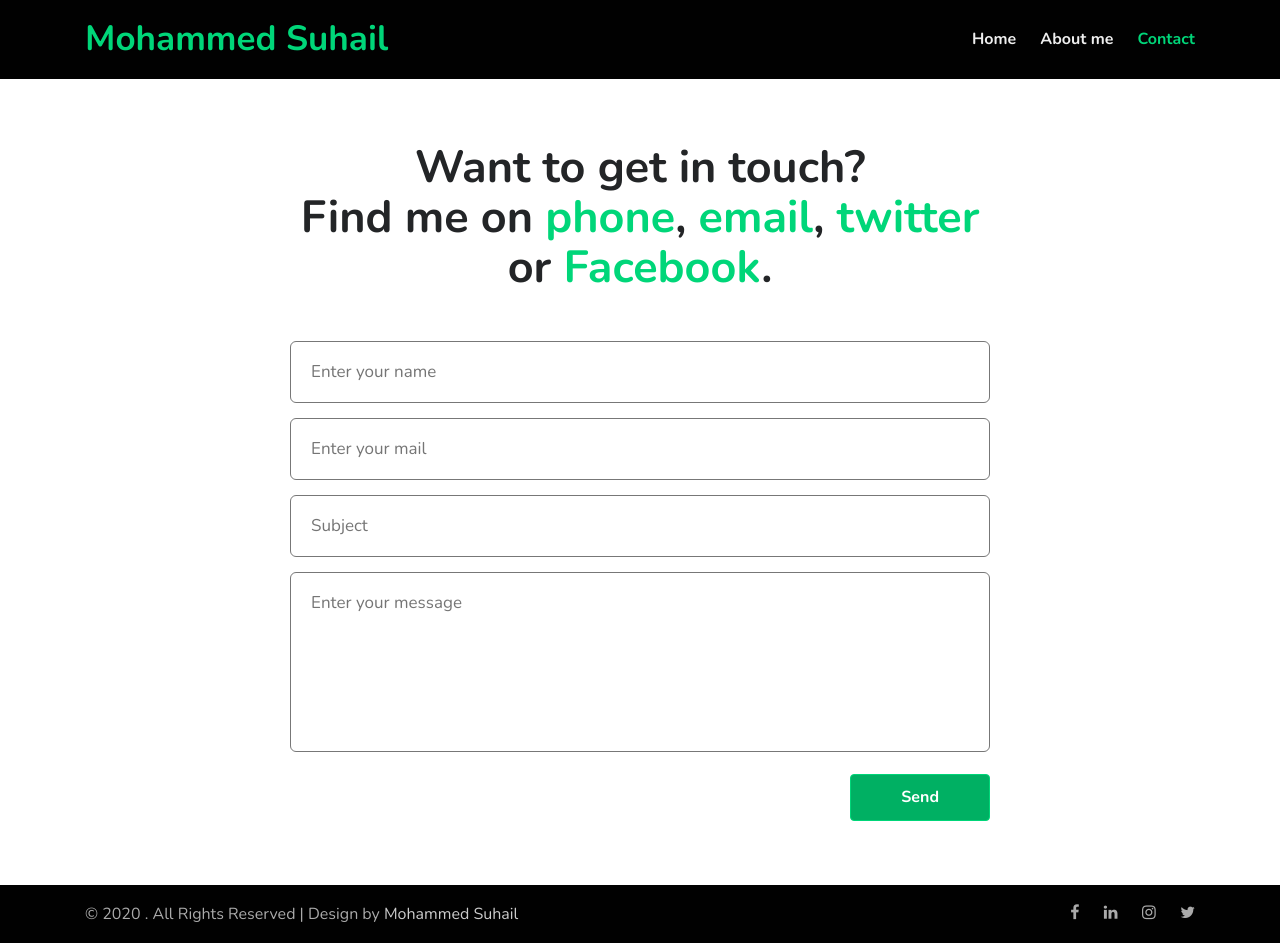
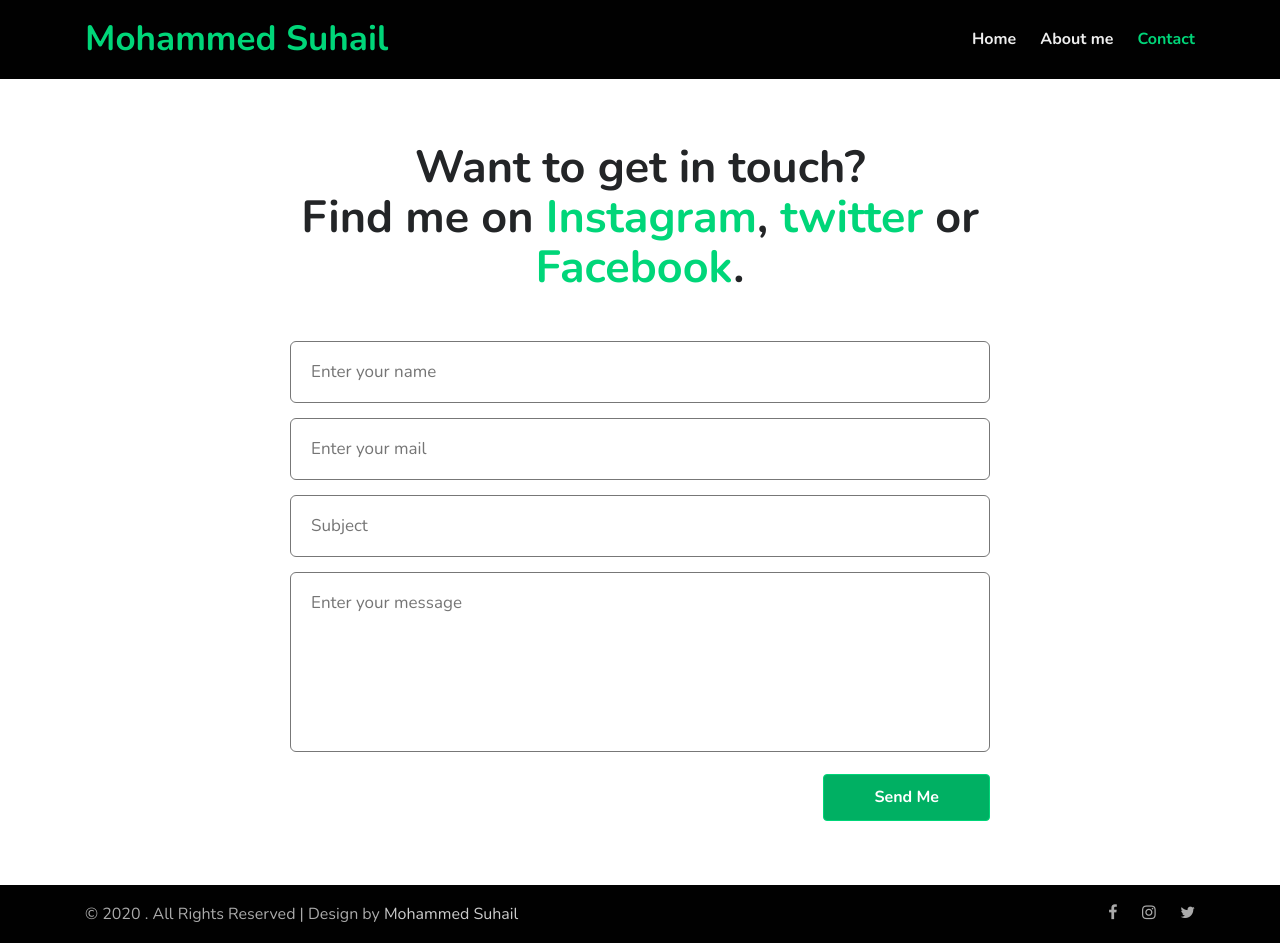
Before and after one commit to eridan21/suhail-s-static-website, a plain HTML site: page contact.html in a window 1280 px wide. Drawn offline with nearby package versions, Linux system fonts and the light colour scheme.

Commit message:
social media updated and several correction on the code

```diff
--- a/contact.html
+++ b/contact.html
@@ -61,20 +61,20 @@ Author URL: http://w3layouts.com
 		<div class="contacts12-main">
 			<div class="title-section">
 				<h3 class="main-title-w3 mb-md-5 mb-4">Want to get in touch? <br>Find me on
-					<a href="tel:+12-331-456-789" class="editContent">phone</a>,
-					<a href="mailto:mymail@mail.com" class="editContent">email</a>,
-					<a href="#twitter" class="editContent">twitter</a>
-					or <a href="#linkedin" class="editContent">Facebook</a>.</h3>
+					<a href="https://www.instagram.com/a_a__c__h_u/?hl=en" class="editContent">Instagram</a>,
+
+					<a href="https://twitter.com/Mohamme42301876" class="editContent">twitter</a>
+					or <a href="https://www.facebook.com/mohammed.suhail.1441/" class="editContent">Facebook</a>.</h3>
 			</div>
 			<form action="" id="submit-form" class="">
 				<div class="main-input">
-					<input type="text" name="w3lName" placeholder="Enter your name" class="contact-input" required="" />
-					<input type="email" name="w3lSender" placeholder="Enter your mail" class="contact-input" required="" />
-					<input type="email" name="w3lSubject" placeholder="Subject" class="contact-input" />
+					<input type="text" name="Name" placeholder="Enter your name" class="contact-input" required="" />
+					<input type="email" name="Sender" placeholder="Enter your mail" class="contact-input" required="" />
+					<input type="email" name="Subject" placeholder="Subject" class="contact-input" />
 					<textarea class="contact-textarea contact-input" name="w3lMessage" placeholder="Enter your message" required=""></textarea>
 				</div>
 				<div class="text-right" id="submit-form">
-					<button class="btn-primary btn btn-style">Send</button>
+					<button class="btn-primary btn btn-style">Send Me</button>
 				</div>
 			</form>
 		</div>
@@ -93,10 +93,9 @@ Author URL: http://w3layouts.com
             </div>
             <div class="col-lg-4 footer-right text-lg-right text-center mt-lg-0 mt-3">
               <ul class="social m-0 p-0">
-                <li><a href="#facebook"><span class="fa fa-facebook"></span></a></li>
-                <li><a href="#linkedin"><span class="fa fa-linkedin"></span></a></li>
-                <li><a href="#instagram"><span class="fa fa-instagram"></span></a></li>
-                <li><a href="#twitter"><span class="fa fa-twitter"></span></a></li>
+                <li><a href="https://www.facebook.com/mohammed.suhail.1441/"><span class="fa fa-facebook"></span></a></li>
+                <li><a href="https://www.instagram.com/a_a__c__h_u/?hl=en"><span class="fa fa-instagram"></span></a></li>
+                <li><a href="https://twitter.com/Mohamme42301876"><span class="fa fa-twitter"></span></a></li>
               </ul>
             </div>
           </div>
```
Also changed, not shown: about.html (+3 -4 lines), index.html (+3 -4 lines).
